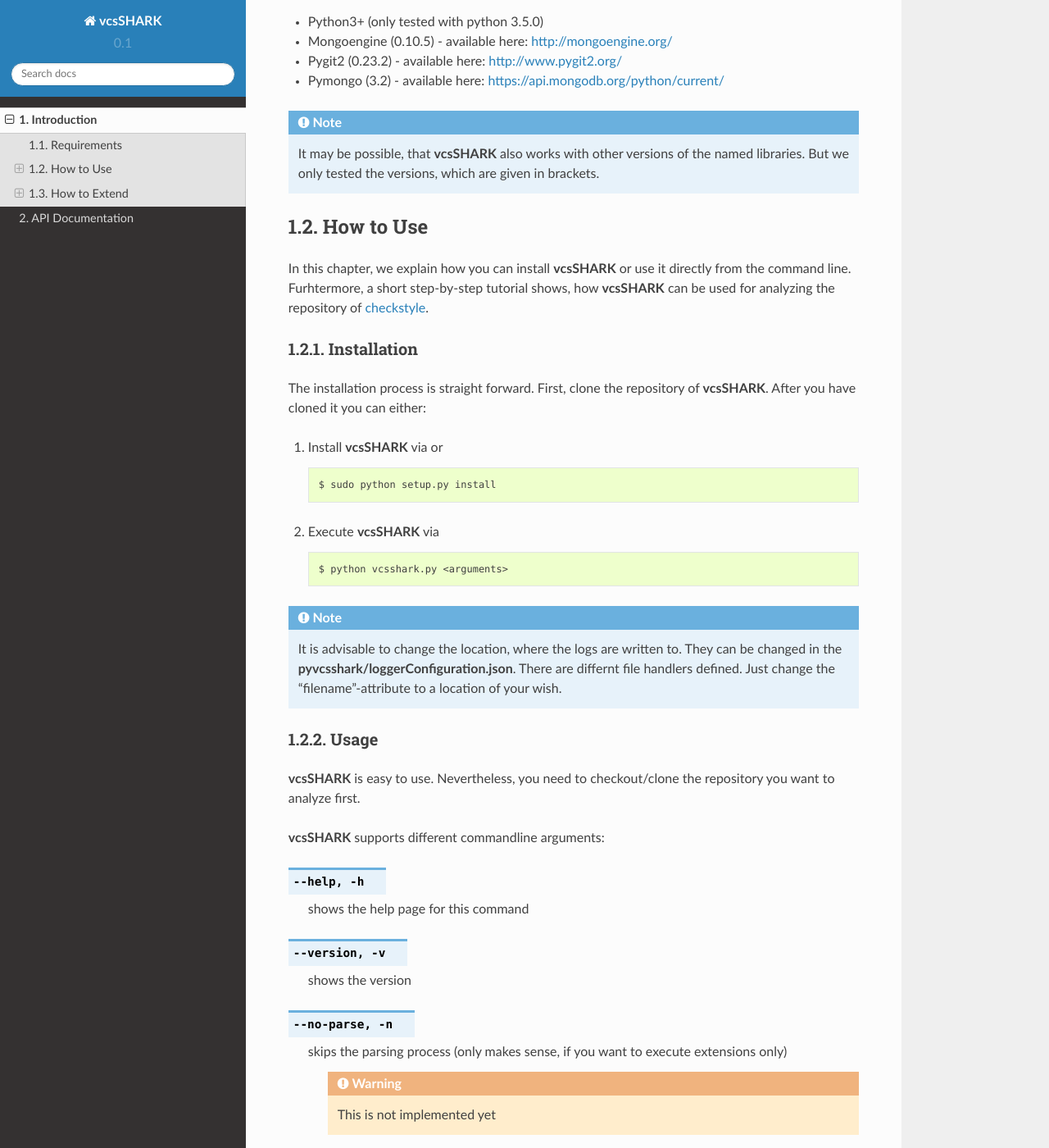
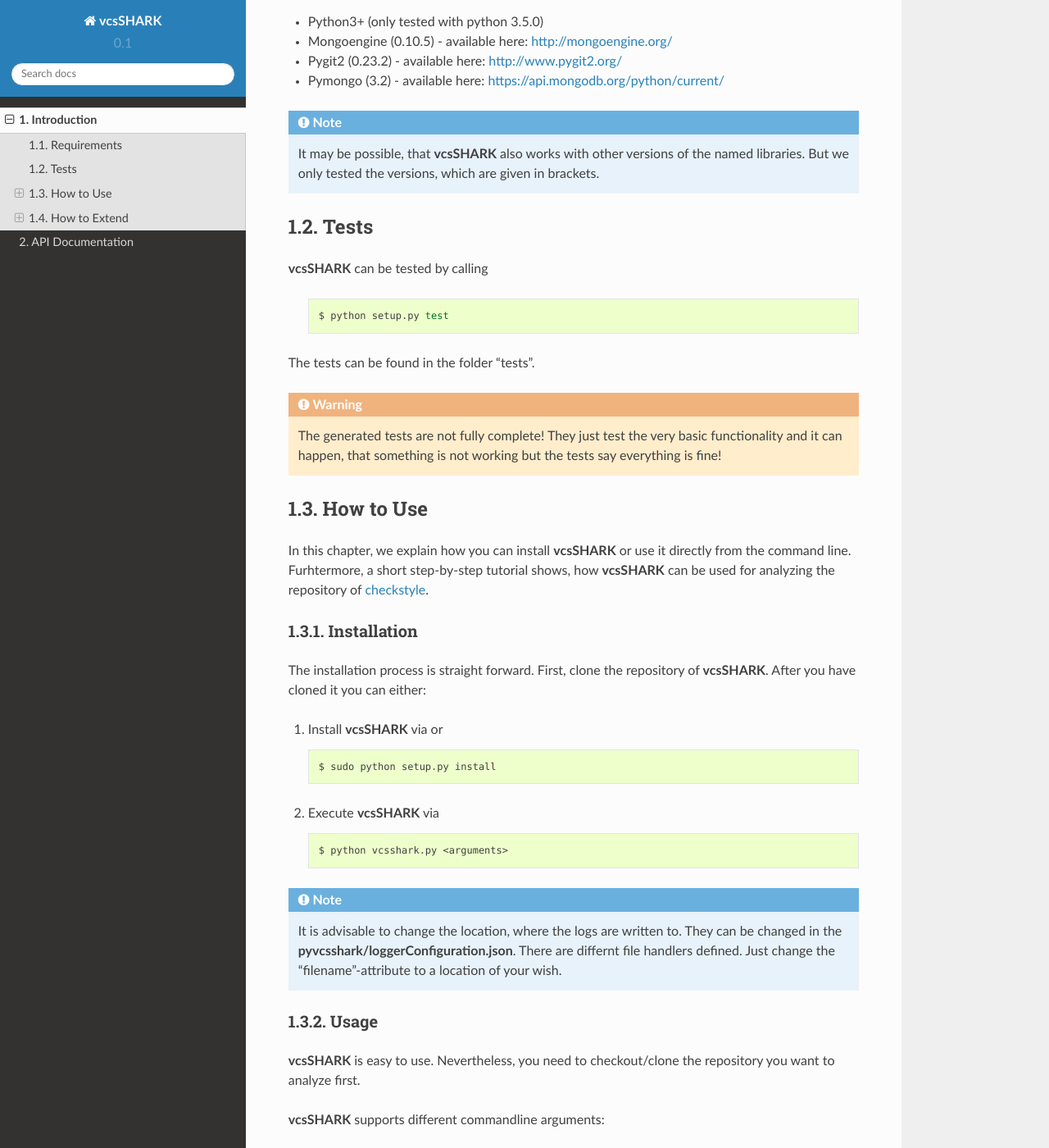
Before and after one commit to smartshark/vcsSHARK, a Sphinx documentation site: the page built from docs/source/intro.rst, in a window 1280 px wide and 1400 px high, scrolled down 422 px. Shown: the whole window at 82% size. Built offline with Sphinx 7.4.7 and the Read the Docs theme 2.0.0, drawn with Linux system fonts in a browser that asks for light colours; formulas are drawn with MathJax 3; some of the changed text lies outside the part shown.

Commit message:
added documentation

```diff
--- a/docs/source/intro.rst
+++ b/docs/source/intro.rst
@@ -22,6 +22,18 @@
 
 
 .. NOTE:: It may be possible, that **vcsSHARK** also works with other versions of the named libraries. But we only tested the versions, which are given in brackets.
+
+Tests
+=====
+**vcsSHARK** can be tested by calling
+
+	.. code-block:: bash
+
+		$ python setup.py test
+
+The tests can be found in the folder "tests".
+
+.. WARNING:: The generated tests are not fully complete! They just test the very basic functionality and it can happen, that something is not working but the tests say everything is fine!
 
 
 How to Use
```
Also changed, not shown: README.rst (+12 -0 lines), 1 other file.
